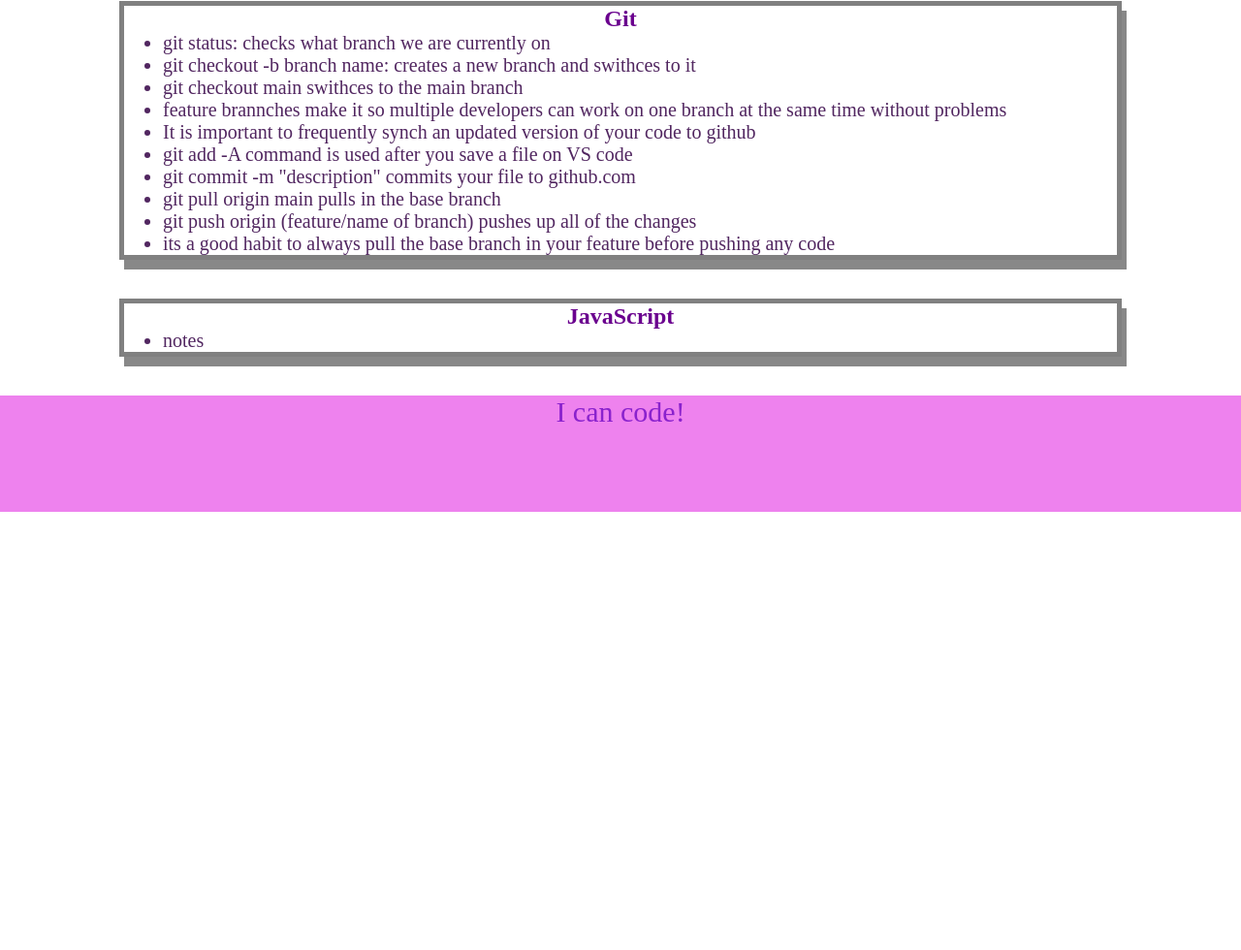
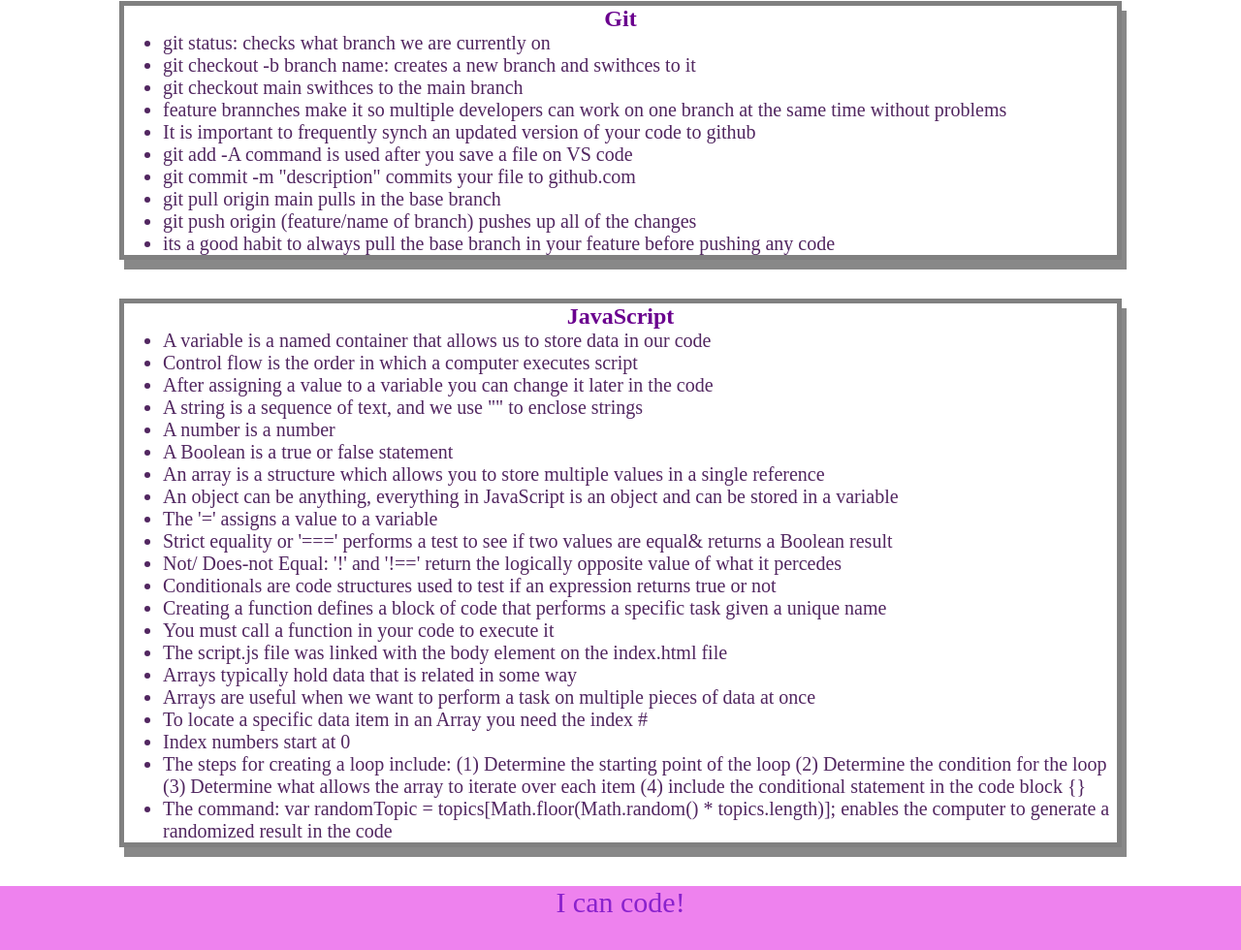
Before and after one commit to saf1ya-c0d3z/preworkstudy-guide, a plain HTML site: page index.html in a window 1280 px wide. Shown: the part 911-1891 px from the top of the page at 97% size. Before the commit the page ends 1439 px from the top, so only its background shows below. Drawn offline with Linux system fonts and the light colour scheme.

Commit message:
added function and JavaScript notes

```diff
--- a/assets/script.js
+++ b/assets/script.js
@@ -1,18 +1,29 @@
 var topics = ['HTML', 'CSS', 'Git', 'JavaScript'];
 
+var randomTopic = topics[Math.floor(Math.random() * topics.length)];
+
+
+function listTopics() {
   for (var x = 0; x < topics.length; x++) {
   console.log(topics[x]);
   }
-/*
-if (topic === 'HTML') {
+}
+
+function selectTopic() {
+  if (randomTopic === 'HTML') {
   console.log("Let's study HTML!");
-} else if (topic === 'CSS') {
+  } else if (randomTopic === 'CSS') {
   console.log("Let's study CSS!");
-} else if (topic === 'Git') {
+  } else if (randomTopic === 'Git') {
     console.log("Let's study Git!");
-} else if (topic === 'JavaScript') {
+  } else if (randomTopic === 'JavaScript') {
     console.log("Let's study JavaScript!");
   } else {
     console.log('Please try again!');
 }
-*/
+}
+console.log("Here are the topics we learned through Prework:");
+listTopics();
+
+console.log("Which topic should we study first?");
+selectTopic();
--- a/index.html
+++ b/index.html
@@ -84,7 +84,29 @@
       <h2>JavaScript</h2>
       <ul>
 
-        <li>notes</li>
+        <li>A variable is a named container that allows us to store data in our code</li>
+        <li>Control flow is the order in which a computer executes script</li>
+        <li>After assigning a value to a variable you can change it later in the code</li>
+        <li>A string is a sequence of text, and we use "" to enclose strings</li>
+        <li>A number is a number</li>
+        <li>A Boolean is a true or false statement</li>
+        <li>An array is a structure which allows you to store multiple values in a single reference</li>
+        <li>An object can be anything, everything in JavaScript is an object and can be stored in a variable</li>
+        <li>The '=' assigns a value to a variable</li>
+        <li>Strict equality or '===' performs a test to see if two values are equal& returns a Boolean result</li>
+        <li>Not/ Does-not Equal: '!' and '!==' return the logically opposite value of what it percedes</li>
+        <li>Conditionals are code structures used to test if an expression returns true or not</li>
+        <li>Creating a function defines a block of code that performs a specific task given a unique name</li>
+        <li>You must call a function in your code to execute it</li>
+        <li> The script.js file was linked with the body element on the index.html file</li>
+        <li>Arrays typically hold data that is related in some way</li>
+        <li>Arrays are useful when we want to perform a task on multiple pieces of data at once</li>
+        <li>To locate a specific data item in an Array you need the index #</li>
+        <li>Index numbers start at 0</li>
+        <li>The steps for creating a loop include: (1) Determine the starting point of the loop (2) Determine the condition for the loop (3) Determine what allows the array to iterate over each item (4) include the conditional statement in the code block {}</li>
+        <li>The command: var randomTopic = topics[Math.floor(Math.random() * topics.length)]; enables the computer to generate a randomized result in the code</li>
+
+
 
       </ul>
 
```
Lines whose indentation alone changed are shown as unchanged.
